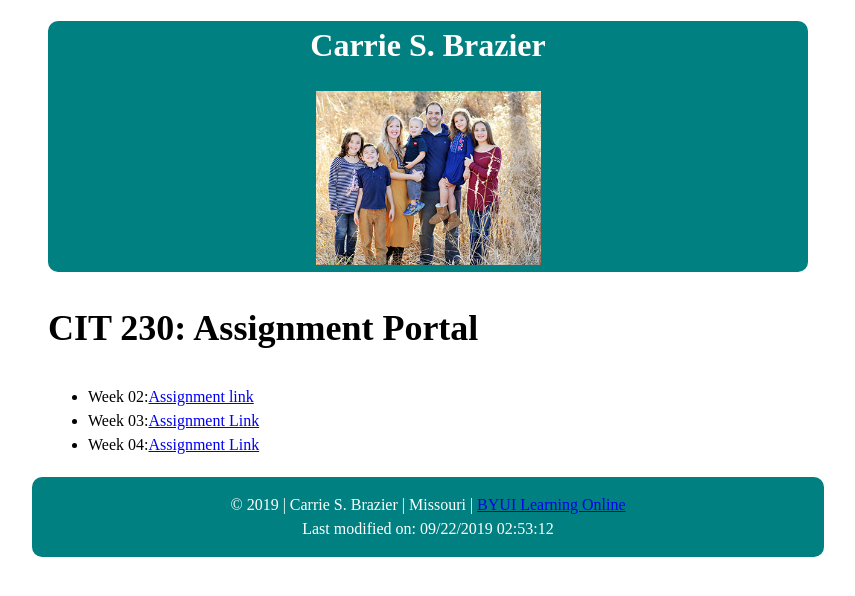
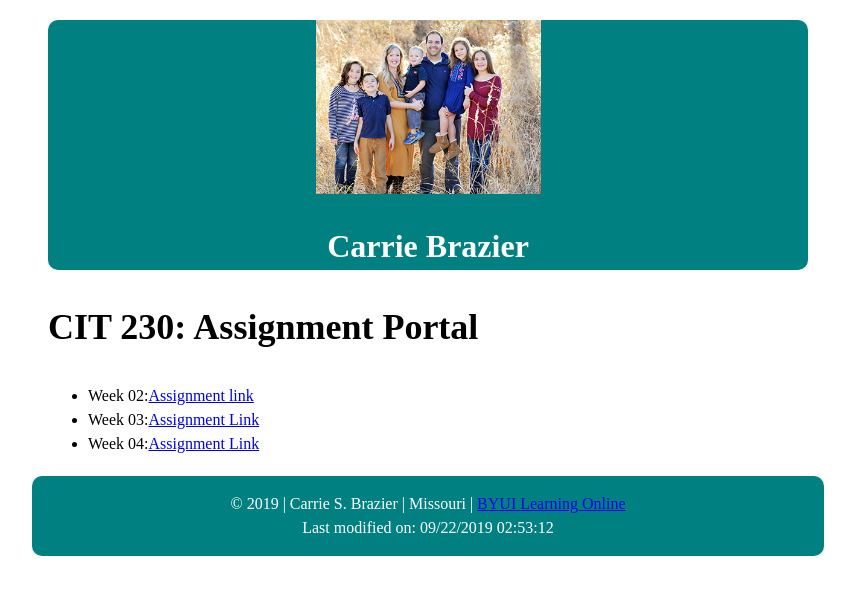
Before and after one commit to carriebrazier/carriebrazier.github.io, a plain HTML site: page index.html in a window 1280 px wide. Shown: the whole page, without its empty margins (212-1067 px from the left). Drawn offline with Linux system fonts and the light colour scheme.

Commit message:
html only

```diff
--- a/index.html
+++ b/index.html
@@ -11,7 +11,8 @@
 <body>
     <header>
         <div id="Carrie">
-        <h1>Carrie S. Brazier</h1><img src="images/family-web-image.jpg" alt="Family of Carrie Brazier" width= 225px></div>
+        <img src="images/family-web-image.jpg" alt="Family of Carrie Brazier" width= 225px></div>
+        <div><h1>Carrie Brazier</h1></div>
     </header>
     <main>
         <div id="cit"><h2>CIT 230: Assignment Portal</h2></div>
```
